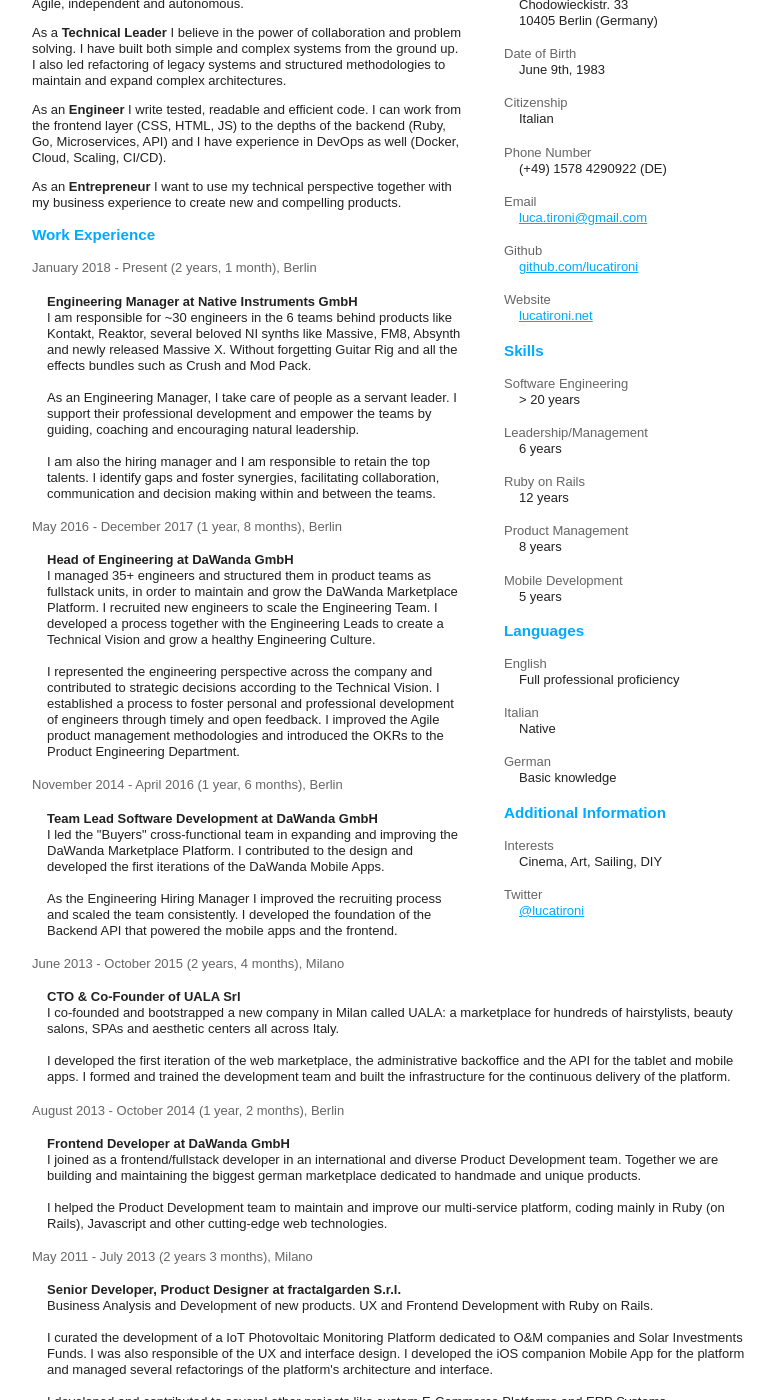
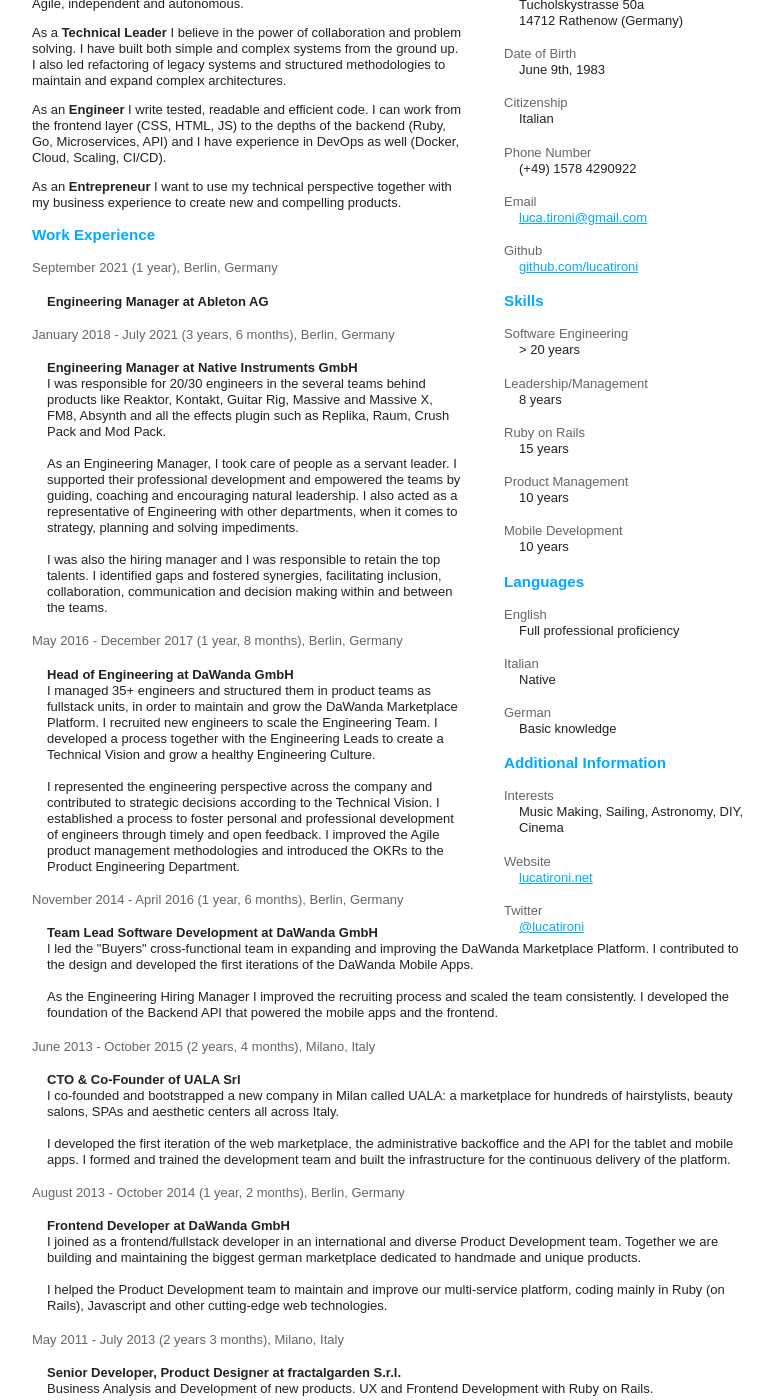
Before and after one commit to lucatironi/lucatironi.github.io, a Jekyll site: the page built from resume.html, in a window 1280 px wide and 1400 px high, scrolled down 204 px. Shown: the whole window, without its empty margins (248-1023 px from the left). Built offline with Jekyll 4.4.1, drawn with Linux system fonts in a browser that asks for light colours; some of the changed text lies outside the part shown.

Commit message:
Update site structure

```diff
--- a/_config.yml
+++ b/_config.yml
@@ -1,6 +1,6 @@
 # Site settings
-title :      code - lucatironi
-tagline:     Code snippets and tutorials
+title :      lucatironi.net
+tagline:     Code snippets, tutorials and stuff
 description: "Ruby (on Rails), Mobile Development, Android/iOS, Rubymotion, API development tutorials"
 
 url:               http://lucatironi.net
--- a/_includes/sidebar.html
+++ b/_includes/sidebar.html
@@ -14,7 +14,6 @@
 
   <nav class="sidebar-nav">
     <a class="sidebar-nav-item{% if page.url == site.baseurl %} active{% endif %}" href="/">Home</a>
-    <a class="sidebar-nav-item" href="/resume" target="_blank">Resume</a>
 
     {% comment %}
       The code below dynamically generates a sidebar nav of pages with
@@ -24,12 +23,13 @@
     {% assign pages_list = site.pages | sort:"url" %}
     {% for node in pages_list %}
       {% if node.title != null %}
-        {% if node.layout == "page" %}
+        {% if node.layout == "page" and node.sidebar == true %}
           <a class="sidebar-nav-item{% if page.url == node.url %} active{% endif %}" href="{{ node.url }}">{{ node.title }}</a>
         {% endif %}
       {% endif %}
     {% endfor %}
 
+    <a class="sidebar-nav-item" href="/resume" target="_blank">Resume</a>
     <a class="sidebar-nav-item" href="https://twitter.com/{{ site.twitter_username }}">Twitter</a>
     <a class="sidebar-nav-item" href="https://github.com/{{ site.github_username }}">GitHub</a>
   </nav>
--- a/index.html
+++ b/index.html
@@ -6,9 +6,9 @@
 <div class="posts">
 
   <p class="lead">
-    I'm Luca, I'm a software engineer and I live in Berlin, Germany.<br>
-    I like to code.<br>
-    Here are some of the things that I learned and I'd like to share.
+    Hi, I'm Luca!<br>
+    I've been writing code for a long time for hobby and for work.<br>
+    These are some of the things that I learned and I'd like to share.
   </p>
 
   <hr>
--- a/resume.html
+++ b/resume.html
@@ -142,37 +142,45 @@
       <section id="employment">
         <h3>Work Experience</h3>
         <dl>
-          <dt>January 2018 - Present (2 years, 1 month), Berlin</dt>
+          <dt>September 2021 (1 year), Berlin, Germany</dt>
+          <dd>
+            <h4>Engineering Manager at Ableton AG</h4>
+          </dd>
+          <dt>January 2018 - July 2021 (3 years, 6 months), Berlin, Germany</dt>
           <dd>
             <h4>Engineering Manager at Native Instruments GmbH</h4>
-              I am responsible for ~30 engineers in the 6 teams behind products like Kontakt, Reaktor, several beloved NI synths like Massive, FM8, Absynth and newly released Massive X. Without forgetting Guitar Rig and all the effects bundles such as Crush and Mod Pack.<br>
+            I was responsible for 20/30 engineers in the several teams behind products like Reaktor, Kontakt, Guitar Rig, Massive and Massive X, FM8, Absynth and all the effects plugin such as Replika, Raum, Crush Pack and Mod Pack.<br>
             <br>
-              As an Engineering Manager, I take care of people as a servant leader. I support their professional development and empower the teams by guiding, coaching and encouraging natural leadership.<br>
+            As an Engineering Manager, I took care of people as a servant leader. I supported their professional development and empowered the teams by guiding, coaching and encouraging natural leadership. I also acted as a representative of Engineering with other departments, when it comes to strategy, planning and solving impediments.<br>
             <br>
-              I am also the hiring manager and I am responsible to retain the top talents. I identify gaps and foster synergies, facilitating collaboration, communication and decision making within and between the teams.
+            I was also the hiring manager and I was responsible to retain the top talents. I identified gaps and fostered synergies, facilitating inclusion, collaboration, communication and decision making within and between the teams.
           </dd>
-          <dt>May 2016 - December 2017 (1 year, 8 months), Berlin</dt>
+          <dt>May 2016 - December 2017 (1 year, 8 months), Berlin, Germany</dt>
           <dd>
             <h4>Head of Engineering at DaWanda GmbH</h4>
             I managed 35+ engineers and structured them in product teams as fullstack units, in order to maintain and grow the DaWanda Marketplace Platform. I recruited new engineers to scale the Engineering Team. I developed a process together with the Engineering Leads to create a Technical Vision and grow a healthy Engineering Culture.<br>
             <br>
             I represented the engineering perspective across the company and contributed to strategic decisions according to the Technical Vision. I established a process to foster personal and professional development of engineers through timely and open feedback. I improved the Agile product management methodologies and introduced the OKRs to the Product Engineering Department.
           </dd>
-          <dt>November 2014 - April 2016 (1 year, 6 months), Berlin</dt>
+          <dt>November 2014 - April 2016 (1 year, 6 months), Berlin, Germany</dt>
           <dd>
             <h4>Team Lead Software Development at DaWanda GmbH</h4>
             I led the "Buyers" cross-functional team in expanding and improving the DaWanda Marketplace Platform. I contributed to the design and developed the first iterations of the DaWanda Mobile Apps.<br>
             <br>
             As the Engineering Hiring Manager I improved the recruiting process and scaled the team consistently. I developed the foundation of the Backend API that powered the mobile apps and the frontend.
           </dd>
-          <dt>June 2013 - October 2015 (2 years, 4 months), Milano</dt>
+        </dl>
+      </section>
+      <section class="page">
+        <dl>
+          <dt>June 2013 - October 2015 (2 years, 4 months), Milano, Italy</dt>
           <dd>
             <h4>CTO &amp; Co-Founder of UALA Srl</h4>
             I co-founded and bootstrapped a new company in Milan called UALA: a marketplace for hundreds of hairstylists, beauty salons, SPAs and aesthetic centers all across Italy.<br>
             <br>
             I developed the first iteration of the web marketplace, the administrative backoffice and the API for the tablet and mobile apps. I formed and trained the development team and built the infrastructure for the continuous delivery of the platform.
           </dd>
-          <dt>August 2013 - October 2014 (1 year, 2 months), Berlin</dt>
+          <dt>August 2013 - October 2014 (1 year, 2 months), Berlin, Germany</dt>
           <dd>
             <h4>Frontend Developer at DaWanda GmbH</h4>
             I joined as a frontend/fullstack developer in an international and diverse Product Development team. Together we are building and maintaining the biggest german marketplace dedicated to handmade and unique products.<br>
@@ -180,10 +188,8 @@
             I helped the Product Development team to maintain and improve our multi-service platform, coding mainly in Ruby (on Rails), Javascript and other cutting-edge web technologies.
           </dd>
         </dl>
-      </section>
-      <section class="page">
         <dl>
-          <dt>May 2011 - July 2013 (2 years 3 months), Milano</dt>
+          <dt>May 2011 - July 2013 (2 years 3 months), Milano, Italy</dt>
           <dd>
             <h4>Senior Developer, Product Designer at fractalgarden S.r.l.</h4>
             Business Analysis and Development of new products. UX and Frontend Development with Ruby on Rails.<br>
@@ -192,21 +198,21 @@
             <br>
             I developed and contributed to several other projects like custom E-Commerce Platforms and ERP Systems.
           </dd>
-          <dt>January 2010 - July 2010 (7 months), Milano</dt>
+          <dt>January 2010 - July 2010 (7 months), Milano, Italy</dt>
           <dd>
             <h4>Expert Fellow at Università Bocconi</h4>
             I collaborated in the design of the course "Managing in the 2.0 Landscape", part of the EMIT english course at Bocconi University (MSc, first year). I taught about topics such as social media tools' impacts in the work environment, web entrepreneurship and web application design and development.<br>
             <br>
             I tutored 15 groups of students in their group-works: the development of a Business Plan in the Web 2.0 and Social Media environment.
           </dd>
-          <dt>September 2007 - March 2011 (3 years, 6 months), Milano</dt>
+          <dt>September 2007 - March 2011 (3 years, 6 months), Milano, Italy</dt>
           <dd>
             <h4>Web Developer, Project Leader at SDA Bocconi School of Management</h4>
             I designed and developed several business games and simulations, used in MBAs, masters and executives courses and other tools to support learning and teaching in education programs.<br>
             <br>
             I researched the Web 2.0 phenomenon, designed and delivered lectures to students with in depth analysis of the growing importance of new media and their social, economic and technological impacts.
           </dd>
-          <dt>January 2006 - December 2007 (2 years), Bergamo</dt>
+          <dt>January 2006 - December 2007 (2 years), Bergamo, Italy</dt>
           <dd>
             <h4>Self Employed Freelance Web Developer</h4>
             I designed and developed several websites and applications for italian companies and institutions, such as the Ministry of Public Education.
@@ -250,19 +256,17 @@
           <h3>Info</h3>
           <dl>
             <dt>Address</dt>
-              <dd>Chodowieckistr. 33<br>10405 Berlin (Germany)</dd>
+              <dd>Tucholskystrasse 50a<br>14712 Rathenow (Germany)</dd>
             <dt>Date of Birth</dt>
               <dd>June 9th, 1983</dd>
             <dt>Citizenship</dt>
               <dd>Italian</dd>
             <dt>Phone Number</dt>
-              <dd>(+49) 1578 4290922 (DE)</dd>
+              <dd>(+49) 1578 4290922</dd>
             <dt>Email</dt>
               <dd><a href="mailto:luca.tironi@gmail.com">luca.tironi@gmail.com</a></dd>
             <dt>Github</dt>
               <dd><a href="https://github.com/lucatironi">github.com/lucatironi</a></dd>
-            <dt>Website</dt>
-              <dd><a href="http://lucatironi.net">lucatironi.net</a></dd>
           </dl>
         </section>
         <section id="skills">
@@ -271,13 +275,13 @@
             <dt>Software Engineering</dt>
               <dd>&gt; 20 years</dd>
             <dt>Leadership/Management</dt>
-              <dd>6 years</dd>
+              <dd>8 years</dd>
             <dt>Ruby on Rails</dt>
-              <dd>12 years</dd>
+              <dd>15 years</dd>
             <dt>Product Management</dt>
-              <dd>8 years</dd>
+              <dd>10 years</dd>
             <dt>Mobile Development</dt>
-              <dd>5 years</dd>
+              <dd>10 years</dd>
           </dl>
         </section>
         <section id="languages">
@@ -295,7 +299,9 @@
           <h3>Additional Information</h3 >
           <dl>
             <dt>Interests</dt>
-              <dd>Cinema, Art, Sailing, DIY</dd>
+              <dd>Music Making, Sailing, Astronomy, DIY, Cinema</dd>
+            <dt>Website</dt>
+              <dd><a href="http://lucatironi.net">lucatironi.net</a></dd>
             <dt>Twitter</dt>
               <dd><a href="http://twitter.com/lucatironi">@lucatironi</a></dd>
           </dl>
```
Lines whose indentation alone changed are shown as unchanged.
